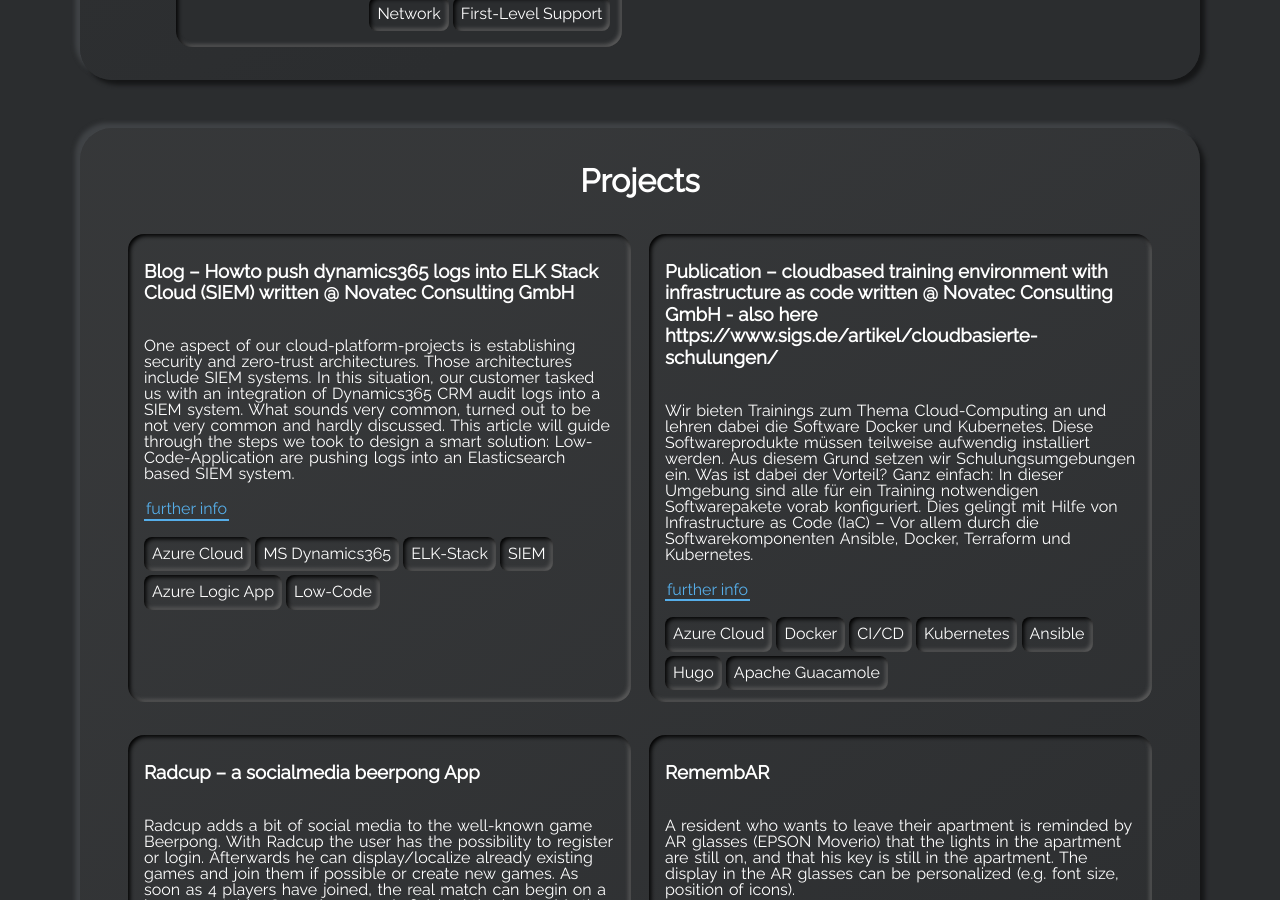
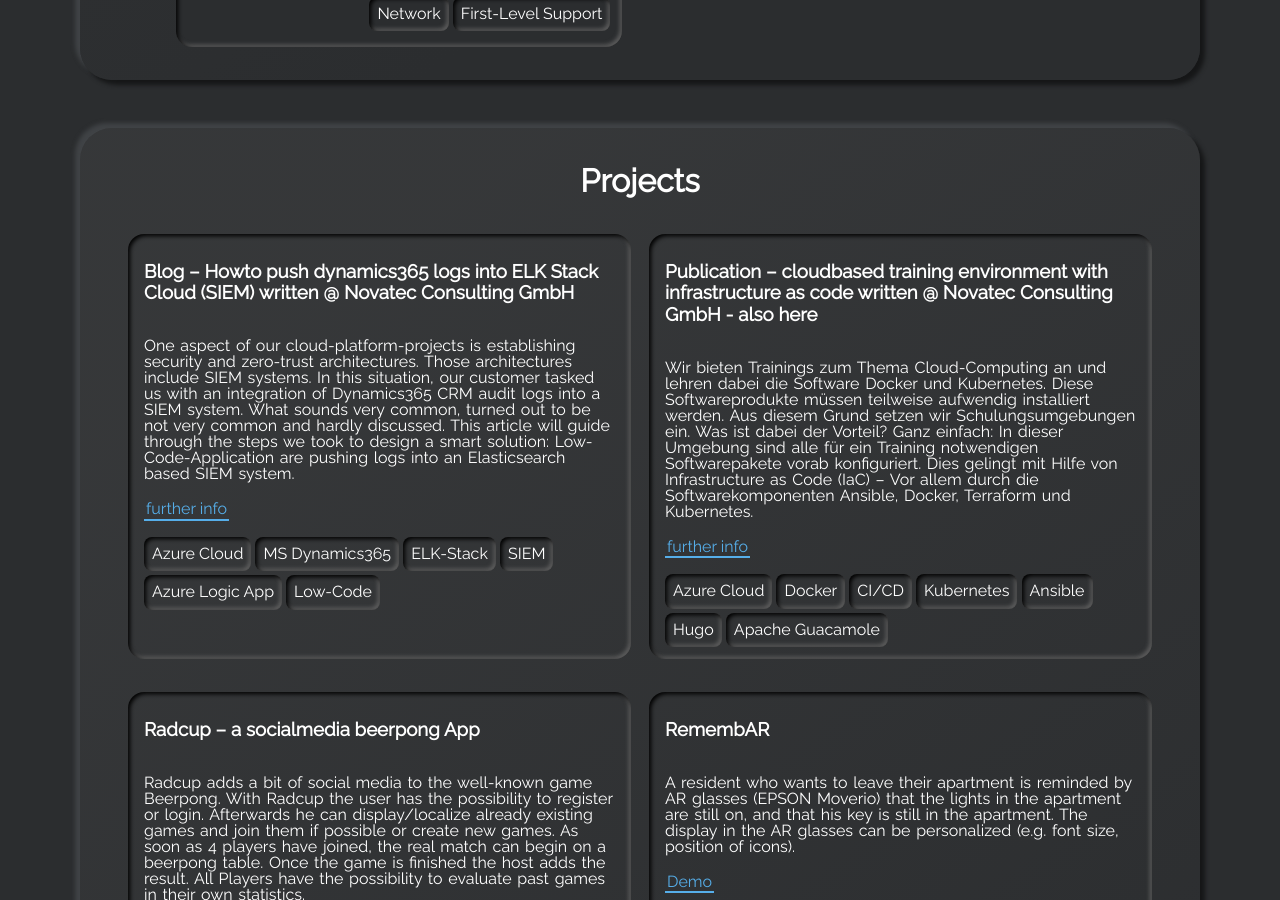
Before and after one commit to immae1/immae1.github.io, a Jekyll site: the page built from index.html, in a window 1280 px wide and 900 px high, scrolled down 3496 px. Built offline with Jekyll 4.4.1, drawn with Linux system fonts in a browser that asks for light colours; some of the changed lines change nothing that is shown.

Commit message:
Update projects.yml

```diff
--- a/_data/projects.yml
+++ b/_data/projects.yml
@@ -24,9 +24,9 @@
     - tag: Azure Logic App
     - tag: Low-Code
 
-- name: Publication – cloudbased training environment with infrastructure as code written @ Novatec Consulting GmbH - also here https://www.sigs.de/artikel/cloudbasierte-schulungen/
+- name: Publication – cloudbased training environment with infrastructure as code written @ Novatec Consulting GmbH - also here
   descr: "Wir bieten Trainings zum Thema Cloud-Computing an und lehren dabei die Software Docker und Kubernetes. Diese Softwareprodukte müssen teilweise aufwendig installiert werden. Aus diesem Grund setzen wir Schulungsumgebungen ein. Was ist dabei der Vorteil? Ganz einfach: In dieser Umgebung sind alle für ein Training notwendigen Softwarepakete vorab konfiguriert. Dies gelingt mit Hilfe von Infrastructure as Code (IaC) – Vor allem durch die Softwarekomponenten Ansible, Docker, Terraform und Kubernetes."
-  url: https://www.novatec-gmbh.de/news/cloudbasierte-schulungsumgebung-mit-infrastructure-as-code/
+  url: https://www.sigs.de/artikel/cloudbasierte-schulungen/
   tags:
     - tag: Azure Cloud
     - tag: Docker
```
